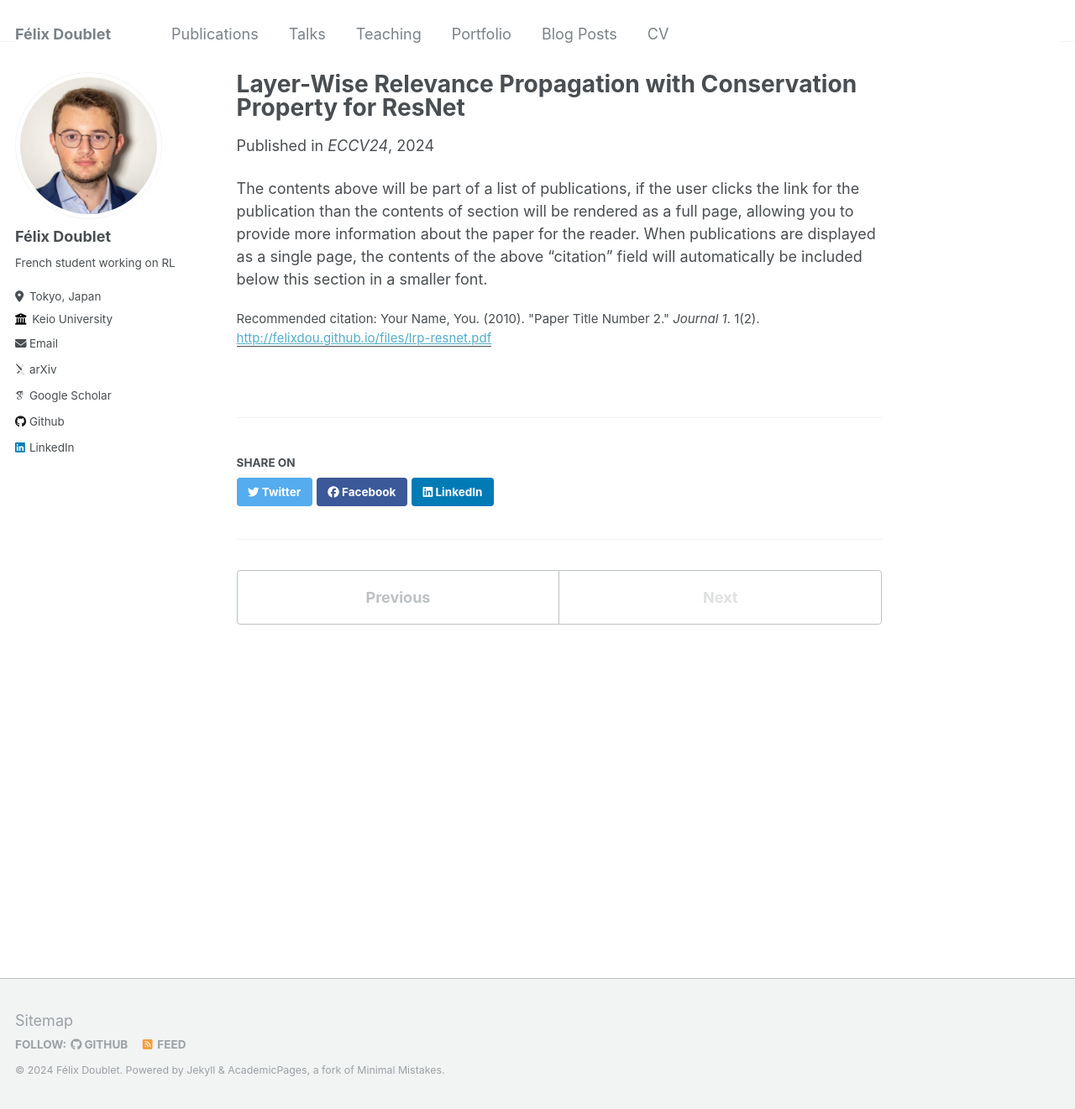
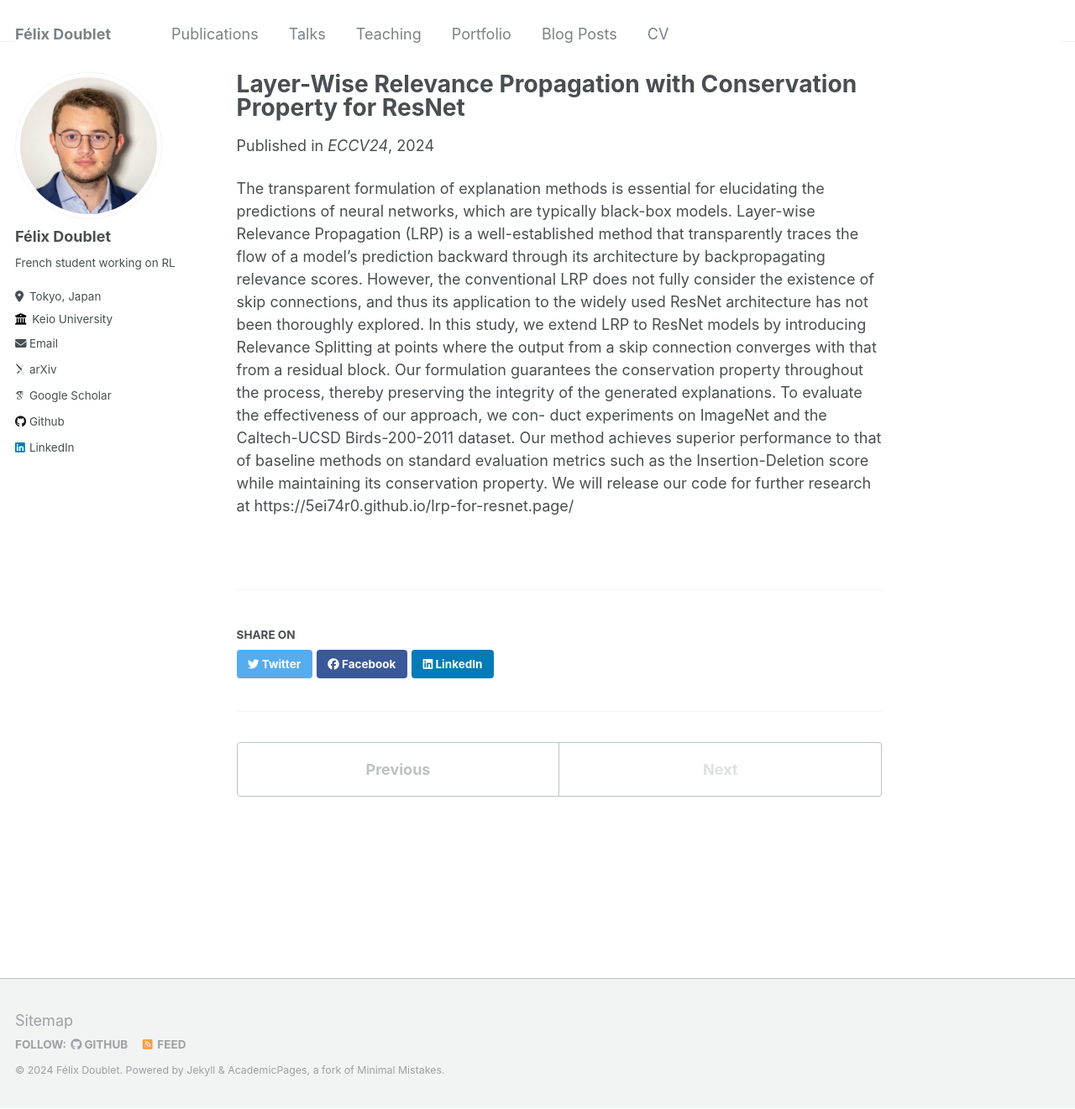
Before and after one commit to FelixDou/FelixDou.github.io, a Jekyll site: the page built from _publications/2010-10-01-paper-title-number-2.md, in a window 1280 px wide and 1321 px high. Shown: the whole window at 84% size. Built offline with Jekyll 4.4.1, drawn with Linux system fonts in a browser that asks for light colours; some web fonts are replaced.

Commit message:
publication test 2

```diff
--- a/_publications/2010-10-01-paper-title-number-2.md
+++ b/_publications/2010-10-01-paper-title-number-2.md
@@ -2,11 +2,11 @@
 title: "Layer-Wise Relevance Propagation with Conservation Property for ResNet"
 collection: publications
 permalink: /publication/lrp-for-resnet
-excerpt: "This paper is about the number 2. The number 3 is left for future work."
+excerpt: "XAI, LRP, ResNet"
 date: 2024-09-29
 venue: "ECCV24"
-paperurl: "http://felixdou.github.io/files/lrp-resnet.pdf"
-citation: "Your Name, You. (2010). &quot;Paper Title Number 2.&quot; <i>Journal 1</i>. 1(2)."
+paperurl: "https://arxiv.org/pdf/2407.09115"
+#citation: "Your Name, You. (2010). &quot;Paper Title Number 2.&quot; <i>Journal 1</i>. 1(2)."
 ---
 
-The contents above will be part of a list of publications, if the user clicks the link for the publication than the contents of section will be rendered as a full page, allowing you to provide more information about the paper for the reader. When publications are displayed as a single page, the contents of the above "citation" field will automatically be included below this section in a smaller font.
+The transparent formulation of explanation methods is essential for elucidating the predictions of neural networks, which are typically black-box models. Layer-wise Relevance Propagation (LRP) is a well-established method that transparently traces the flow of a model’s prediction backward through its architecture by backpropagating relevance scores. However, the conventional LRP does not fully consider the existence of skip connections, and thus its application to the widely used ResNet architecture has not been thoroughly explored. In this study, we extend LRP to ResNet models by introducing Relevance Splitting at points where the output from a skip connection converges with that from a residual block. Our formulation guarantees the conservation property throughout the process, thereby preserving the integrity of the generated explanations. To evaluate the effectiveness of our approach, we con- duct experiments on ImageNet and the Caltech-UCSD Birds-200-2011 dataset. Our method achieves superior performance to that of baseline methods on standard evaluation metrics such as the Insertion-Deletion score while maintaining its conservation property. We will release our code for further research at https://5ei74r0.github.io/lrp-for-resnet.page/
```
